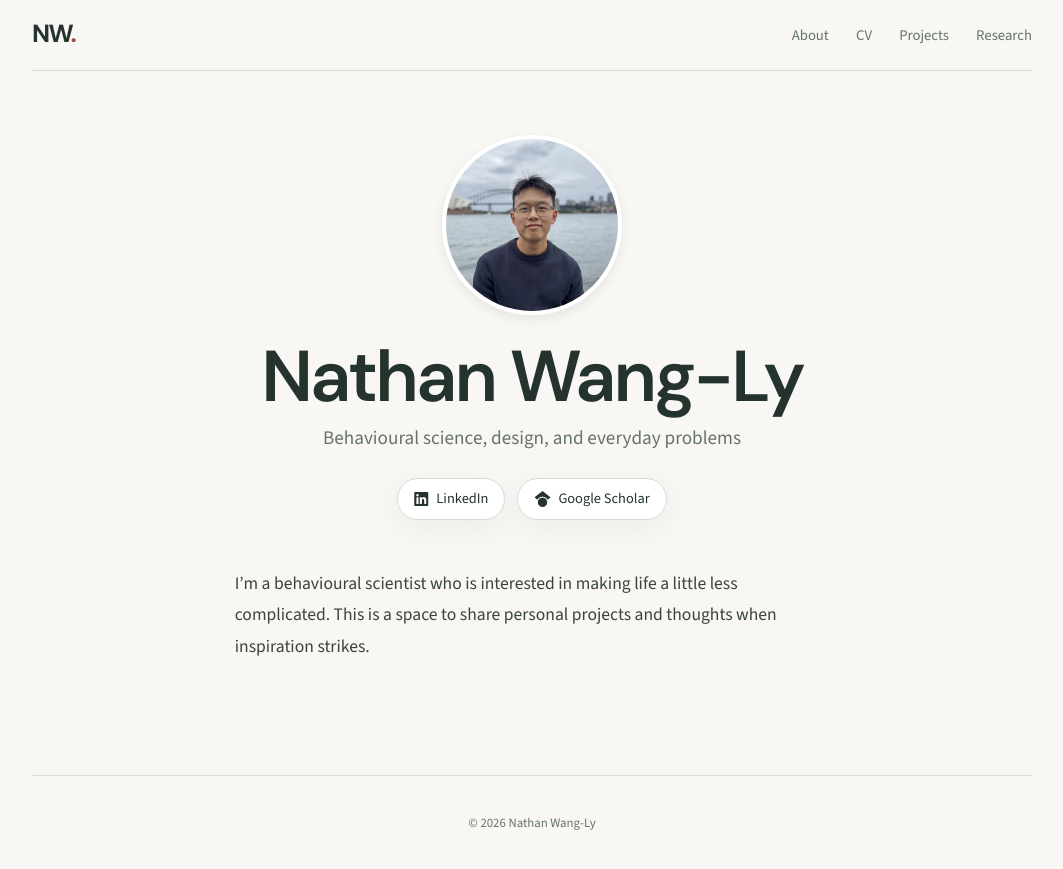
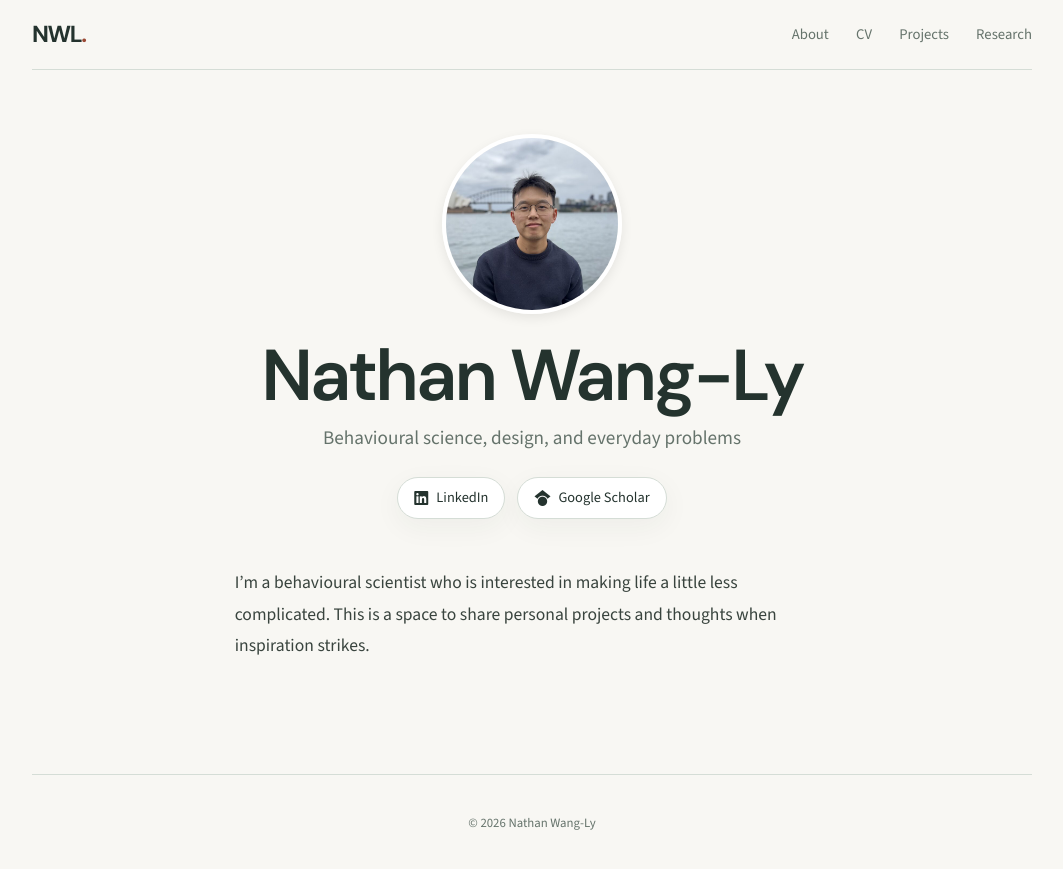
Before and after one commit to nathanwangly/nathanwangly.github.io, a Jekyll site: the page built from index.md, in a window 1280 px wide. Shown: the top 869 px of the page, without its empty margins (108-1171 px from the left). Built offline with Jekyll 4.4.1, drawn with Linux system fonts in a browser that asks for light colours.

Commit message:
update nav bar logo

```diff
--- a/_layouts/default.html
+++ b/_layouts/default.html
@@ -24,7 +24,7 @@
 <body>
 
   <header class="site-header container">
-    <a class="site-brand" href="{{ '/' | relative_url }}" aria-label="Nathan Wang-Ly, home" {% if page.url == '/' %}aria-current="page"{% endif %}>NW<span class="brand-dot">.</span></a>
+    <a class="site-brand" href="{{ '/' | relative_url }}" aria-label="Nathan Wang-Ly, home" {% if page.url == '/' %}aria-current="page"{% endif %}>NWL<span class="brand-dot">.</span></a>
     {% include nav.html %}
   </header>
 
--- a/assets/css/main.css
+++ b/assets/css/main.css
@@ -69,7 +69,7 @@ a:hover {
   flex: none;
   color: var(--color-ink);
   font-family: var(--font-display);
-  font-size: 1.55rem;
+  font-size: 1.45rem;
   font-weight: 700;
   line-height: 1;
   letter-spacing: -0.06em;
```
Also changed, not shown: assets/images/favicon.svg (deleted).
